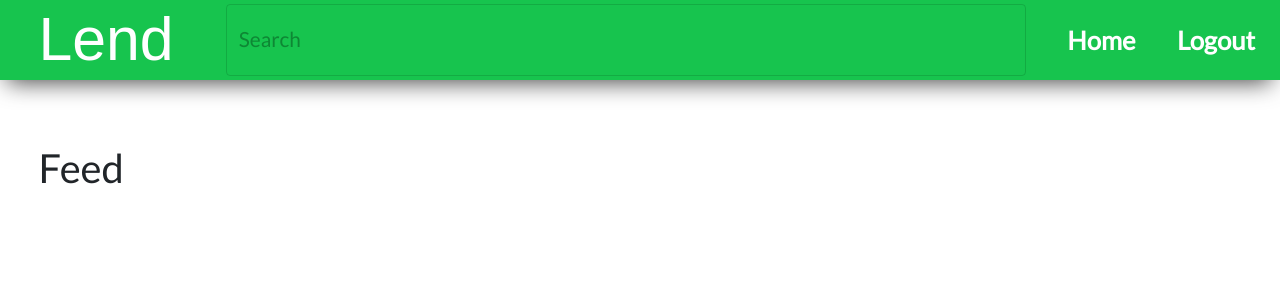
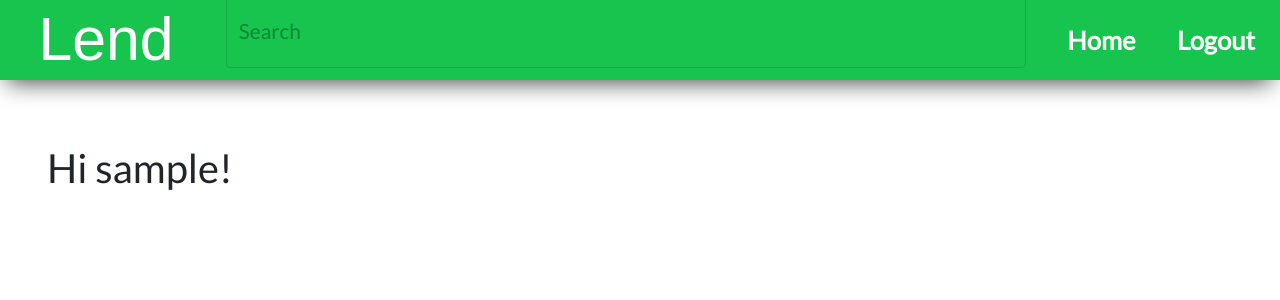
Before and after one commit to Senior-Design-Lend/lend, a Django app: page /home/ in a window 1280 px wide. Shown: the top 300 px of the page. Run offline with Django 3.2, Linux system fonts and the light colour scheme; the visitor is signed in with stand-in values (Sample User, id 1); data that the repository does not hold is empty; some libraries are stand-ins or nearby versions; some web fonts are replaced.

Commit message:
listing items for home feed

```diff
--- a/home/views.py
+++ b/home/views.py
@@ -2,10 +2,17 @@ from django.views.generic import (View,TemplateView,
                                 ListView,DetailView,
                                 CreateView,DeleteView,
                                 UpdateView)
+from items.models import Item
+import pdb
 
 class homeView(TemplateView):
     template_name = "home/index.html"
 
     def get_context_data(self, **kwargs):
         context = super().get_context_data(**kwargs)
+        context['items'] = self.getItems()
         return context
+
+    def getItems(self):
+        allItems = Item.objects.all()
+        return allItems
--- a/items/models.py
+++ b/items/models.py
@@ -61,3 +61,6 @@ class Item(models.Model):
 
     def get_absolute_url(self):
         return reverse("items:detail", kwargs={'pk':self.pk})
+
+    def __str__(self):
+        return self.name
--- a/templates/base.html
+++ b/templates/base.html
@@ -14,12 +14,6 @@
       body
       {
         font-family: 'Lato', sans-serif;
-      }
-
-      .jumbotron
-      {
-        padding-left: 3%;
-        background-color: white;
       }
 
       .navbar
@@ -107,6 +101,11 @@
       {
         border: none;
       }
+
+      .container
+      {
+        margin: 4em 2em 4em 2em;
+      }
     </style>
 
 
--- a/templates/home/index.html
+++ b/templates/home/index.html
@@ -1,13 +1,33 @@
+<style>
+  .list-inline-item
+  {
+    padding-right: 5em;
+  }
+
+</style>
+
 {% extends "../base.html" %}
 
 {% block body_block %}
 {% if user.is_authenticated %}
-<div class="jumbotron">
-  <h1>Feed</h1>
+<div class="container">
+  <div class="greeting">
+    <h1>Hi {{ user }}!</h1>
+  </div><br>
+  <div class="allItemsList">
+    <ul class="list-inline">
+      {% for item in items %}
+      <li class="list-inline-item"><h3>{{ item }}<h3></li>
+      {% endfor %}
+    </ul>
+  </div>
 </div>
+
 {% else %}
-<div class="jumbotron">
+<div class="container">
+  <div>
     <h1>You need to be logged in to view a home feed!</h1>
+  </div>
 </div>
 {% endif %}
 
--- a/templates/items/index.html
+++ b/templates/items/index.html
@@ -10,6 +10,8 @@
     {% endfor %}
   </ol>
 
+{% if user.is_authenticated %}
 <a class="btn btn-warning" href="{% url 'items:create' %}">addItem</a>
+{% endif %}
 
 {% endblock %}
--- a/templates/login/index.html
+++ b/templates/login/index.html
@@ -18,7 +18,7 @@
   {
     font-size: 3em;
     font-weight: bold;
-    line-height: 10em;
+    padding-top: 4em;
     color: white;
     text-shadow: 0px 2px 2px rgba(150, 150, 150, 1);
     user-select: none;
```
